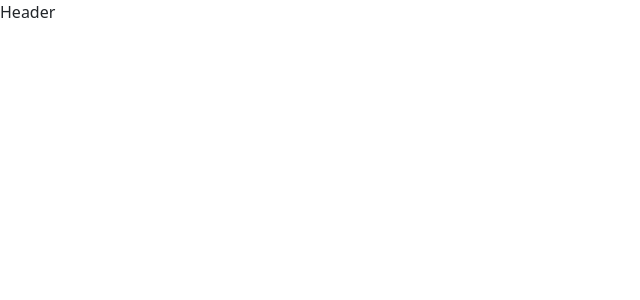
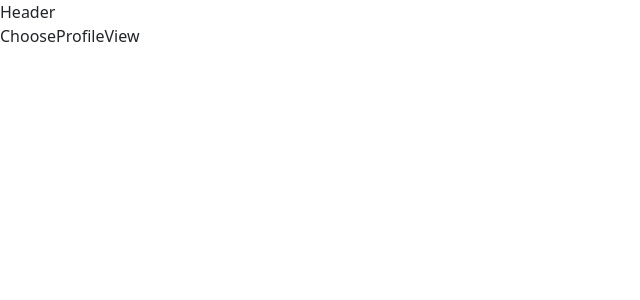
Before and after one commit to torco34/my-pages, a React (Vite) app: page /choose-username in a window 1280 px wide. Before the commit this address had no page. Shown: the top 300 px of the page, without its empty margins (0-640 px from the left). Built offline with nearby package versions, Linux system fonts and the light colour scheme; a web font is replaced by a local one.

Commit message:
Add routers

```diff
--- a/src/App.jsx
+++ b/src/App.jsx
@@ -1,7 +1,14 @@
 import React from "react";
 import { BrowserRouter, Route, Routes } from "react-router-dom";
 import { Header } from "./components";
-import { DashboarView, Home, LoginView, EditProfileView } from "./pages";
+import {
+  DashboarView,
+  Home,
+  LoginView,
+  EditProfileView,
+  PublicProfileView,
+  ChooseProfileView,
+} from "./pages";
 
 function App() {
   return (
@@ -14,6 +21,8 @@ function App() {
           <Route path="deshboar" element={<DashboarView />} />
           <Route path="deshboar/profile" element={<EditProfileView />} />
           <Route path="signout" element={<EditProfileView />} />
+          <Route path="u/:username" element={<PublicProfileView />} />
+          <Route path="choose-username" element={<ChooseProfileView />} />
         </Routes>
       </BrowserRouter>
     </>
--- /dev/null
+++ b/src/pages/ChooseProfileView.jsx
@@ -0,0 +1,5 @@
+import React from "react";
+
+export const ChooseProfileView = () => {
+  return <div>ChooseProfileView</div>;
+};
--- /dev/null
+++ b/src/pages/PublicProfileView.jsx
@@ -0,0 +1,5 @@
+import React from "react";
+
+export const PublicProfileView = () => {
+  return <div>PablicProfileView</div>;
+};
--- a/src/pages/index.js
+++ b/src/pages/index.js
@@ -2,3 +2,5 @@ export * from "./LoginView.jsx";
 export * from "./DashboarView";
 export * from "./Home";
 export * from "./EditProfileView";
+export * from "./ChooseProfileView";
+export * from "./PublicProfileView";
```
